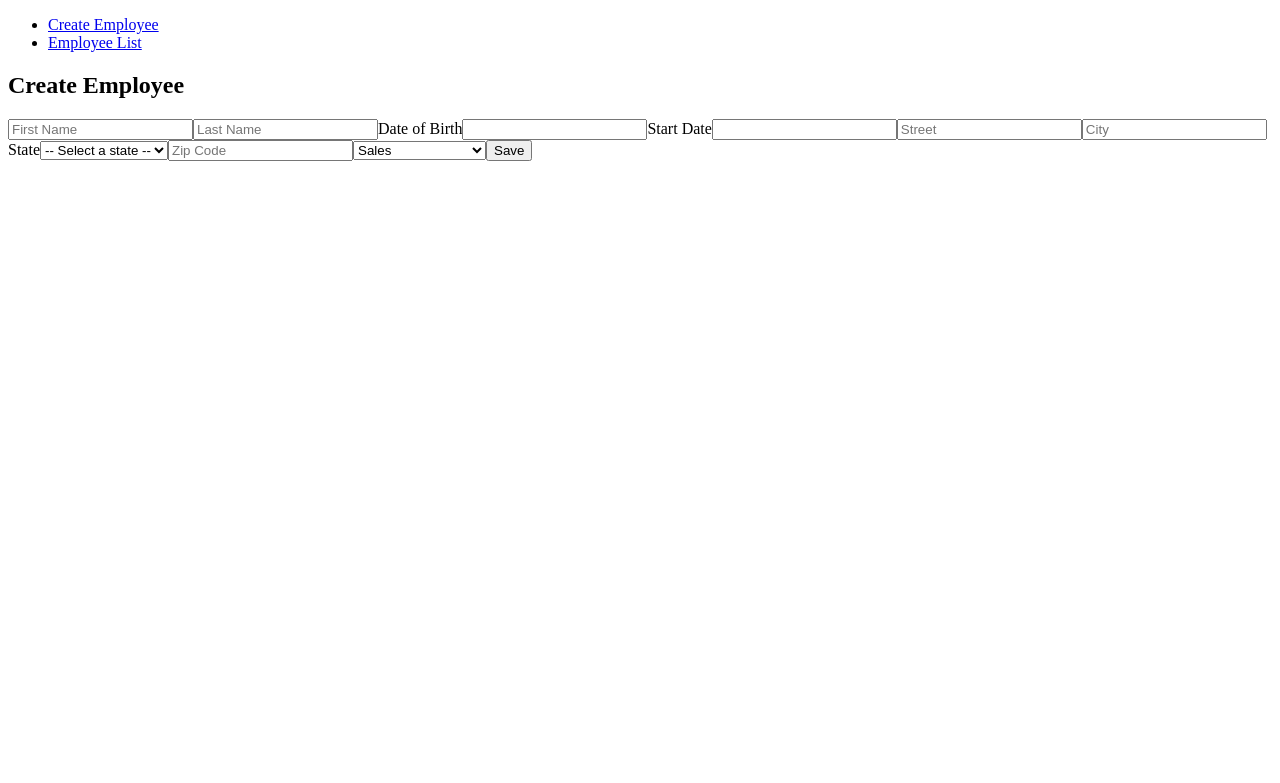
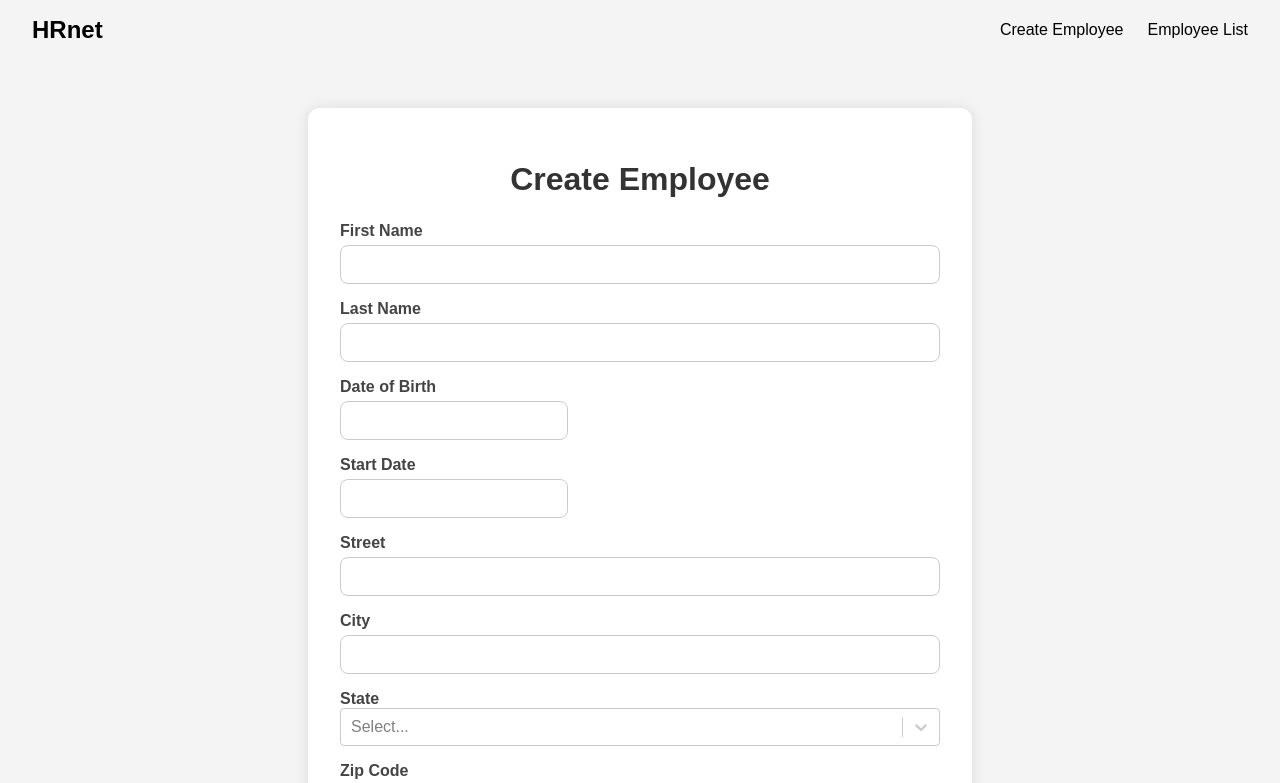
Before and after one commit to Leon-Decarte/P14-HRnet, a React (Vite) app in the folder Front/: page / in a window 1280 px wide. Shown: the top 783 px of the page. Built offline with nearby package versions, Linux system fonts and the light colour scheme.

Commit message:
final comit lightHouse tested

```diff
--- a/Front/src/App.jsx
+++ b/Front/src/App.jsx
@@ -1,16 +1,14 @@
-import { BrowserRouter as Router, Routes, Route, Link } from 'react-router-dom'
-import CreateEmployee from './pages/CreateEmployee'
-import EmployeeList from './pages/EmployeeList'
+import { BrowserRouter as Router, Routes, Route, Link } from "react-router-dom"
+import CreateEmployee from "./pages/CreateEmployee"
+import EmployeeList from "./pages/EmployeeList"
+import Navbar from "./components/Navbar"
+
 
 function App() {
   return (
     <Router>
-      <nav>
-        <ul>
-          <li><Link to="/">Create Employee</Link></li>
-          <li><Link to="/employees">Employee List</Link></li>
-        </ul>
-      </nav>
+
+      <Navbar />
 
       <Routes>
         <Route path="/" element={<CreateEmployee />} />
--- /dev/null
+++ b/Front/src/components/Navbar.css
@@ -0,0 +1,29 @@
+/* 📄 Front/src/components/Navbar.css */
+
+.navbar {
+    display: flex;
+    justify-content: space-between;
+    align-items: center;
+    padding: 1rem 2rem;
+    color: white;
+    margin-bottom: 3rem;
+}
+
+.navbar-title a {
+    color: black;
+    font-size: 1.5rem;
+    font-weight: bold;
+    text-decoration: none;
+}
+
+.navbar-links a {
+    color: black;
+    margin-left: 1.5rem;
+    text-decoration: none;
+    font-weight: 500;
+    transition: color 0.3s;
+}
+
+.navbar-links a:hover {
+    color: #2e8b26;
+}
--- /dev/null
+++ b/Front/src/components/Navbar.jsx
@@ -0,0 +1,17 @@
+// 📄 Front/src/components/Navbar.jsx
+import { Link } from "react-router-dom"
+import "./Navbar.css"
+
+export default function Navbar() {
+    return (
+        <nav className="navbar">
+            <div className="navbar-title">
+                <Link to="/">HRnet</Link>
+            </div>
+            <div className="navbar-links">
+                <Link to="/">Create Employee</Link>
+                <Link to="/employees">Employee List</Link>
+            </div>
+        </nav>
+    )
+}
--- a/Front/src/data/states.jsx
+++ b/Front/src/data/states.jsx
@@ -1,6 +1,7 @@
 // src/data/states.js
 
-export const states = [
+
+const states = [
     { name: "Alabama", abbreviation: "AL" },
     { name: "Alaska", abbreviation: "AK" },
     { name: "Arizona", abbreviation: "AZ" },
@@ -10,3 +11,5 @@ export const states = [
     { name: "Texas", abbreviation: "TX" },
     // Ajoute plus d'états ici si tu veux...
 ]
+
+export default states
--- /dev/null
+++ b/Front/src/pages/CreateEmployee.css
@@ -0,0 +1,68 @@
+
+
+body {
+    font-family: Arial, sans-serif;
+    background-color: #f4f4f4;
+    margin: 0;
+    padding: 0;
+}
+/* Conteneur général */
+.form-container {
+    max-width: 600px;
+    margin: 0 auto;
+    padding: 2rem;
+    background-color: #ffffff;
+    box-shadow: 0 0 15px rgba(0, 0, 0, 0.1);
+    border-radius: 12px;
+}
+
+/* Titres */
+.form-container h1 {
+    text-align: center;
+    margin-bottom: 1.5rem;
+    color: #333;
+}
+
+/* Champs du formulaire */
+form label {
+    display: block;
+    margin-top: 1rem;
+    font-weight: bold;
+    color: #444;
+}
+
+form input,
+form .custom-datepicker input {
+    width: 100%;
+    padding: 0.6rem;
+    margin-top: 0.3rem;
+    border: 1px solid #ccc;
+    border-radius: 8px;
+    font-size: 1rem;
+    box-sizing: border-box;
+}
+
+/* Bouton Save */
+form button {
+    margin-top: 1.5rem;
+    width: 100%;
+    padding: 0.8rem;
+    background-color: #2e8b26;
+    color: white;
+    font-weight: bold;
+    font-size: 1rem;
+    border: none;
+    border-radius: 8px;
+    cursor: pointer;
+    transition: background 0.3s ease;
+}
+
+form button:hover {
+    background-color: #54964e;
+}
+
+/* Target the button inside your Modal and make it green */
+.modal-overlay button {
+  background-color: #2e8b26 !important;  /* Green */
+  color: white;
+}
--- a/Front/src/pages/CreateEmployee.jsx
+++ b/Front/src/pages/CreateEmployee.jsx
@@ -1,21 +1,37 @@
+// 📄 Fichier : Front/src/pages/CreateEmployee.jsx
 import { useState } from "react"
-import Modal from "../components/Modal"
+import Select from "react-select"
 import DatePicker from "react-datepicker"
 import "react-datepicker/dist/react-datepicker.css"
-import { states } from "../data/states"
+import states from "../data/states"
+import Modal from "modal-leon-lib"
+import "./CreateEmployee.css"
 
 
-const CreateEmployee = () => {
+const departmentOptions = [
+    { value: "Sales", label: "Sales" },
+    { value: "Marketing", label: "Marketing" },
+    { value: "Engineering", label: "Engineering" },
+    { value: "Human Resources", label: "Human Resources" },
+    { value: "Legal", label: "Legal" },
+]
+
+const stateOptions = states.map((s) => ({
+    value: s.abbreviation,
+    label: s.name,
+}))
+
+export default function CreateEmployee() {
     const [formData, setFormData] = useState({
         firstName: "",
         lastName: "",
-        dateOfBirth: null,
-        startDate: null,
+        dateOfBirth: "",
+        startDate: "",
+        department: "",
         street: "",
         city: "",
         state: "",
         zipCode: "",
-        department: "Sales"
     })
 
     const [isModalOpen, setIsModalOpen] = useState(false)
@@ -27,84 +43,75 @@ const CreateEmployee = () => {
 
     const handleSubmit = (e) => {
         e.preventDefault()
-
-        // Formatage des dates
-        const formattedData = {
-            ...formData,
-            dateOfBirth: formData.dateOfBirth?.toLocaleDateString(),
-            startDate: formData.startDate?.toLocaleDateString()
-        }
-
-        const existingEmployees = JSON.parse(localStorage.getItem("employees")) || []
-        const updatedEmployees = [...existingEmployees, formattedData]
-        localStorage.setItem("employees", JSON.stringify(updatedEmployees))
-
-        setFormData({
-            firstName: "",
-            lastName: "",
-            dateOfBirth: null,
-            startDate: null,
-            street: "",
-            city: "",
-            state: "",
-            zipCode: "",
-            department: "Sales"
-        })
-
+        const employees = JSON.parse(localStorage.getItem("employees")) || []
+        const updated = [...employees, formData]
+        localStorage.setItem("employees", JSON.stringify(updated))
         setIsModalOpen(true)
     }
 
     return (
-        <div className="container">
-            <h2>Create Employee</h2>
+        <div className="form-container">
+            <h1>Create Employee</h1>
             <form onSubmit={handleSubmit}>
-                <input type="text" name="firstName" placeholder="First Name" value={formData.firstName} onChange={handleChange} />
-                <input type="text" name="lastName" placeholder="Last Name" value={formData.lastName} onChange={handleChange} />
+                <label>First Name</label>
+                <input name="firstName" onChange={handleChange} required />
+
+                <label>Last Name</label>
+                <input name="lastName" onChange={handleChange} required />
 
                 <label>Date of Birth</label>
                 <DatePicker
                     selected={formData.dateOfBirth}
-                    onChange={(date) => setFormData((prev) => ({ ...prev, dateOfBirth: date }))}
+                    onChange={(date) =>
+                        setFormData((prev) => ({ ...prev, dateOfBirth: date }))
+                    }
+                    dateFormat="MM/dd/yyyy"
+                    wrapperClassName="custom-datepicker"
+                    popperPlacement="bottom-start"
                 />
 
                 <label>Start Date</label>
                 <DatePicker
                     selected={formData.startDate}
-                    onChange={(date) => setFormData((prev) => ({ ...prev, startDate: date }))}
+                    onChange={(date) =>
+                        setFormData((prev) => ({ ...prev, startDate: date }))
+                    }
+                    dateFormat="MM/dd/yyyy"
+                    wrapperClassName="custom-datepicker"
+                    popperPlacement="bottom-start"
                 />
 
-                <input type="text" name="street" placeholder="Street" value={formData.street} onChange={handleChange} />
-                <input type="text" name="city" placeholder="City" value={formData.city} onChange={handleChange} />
+                <label>Street</label>
+                <input name="street" onChange={handleChange} />
+
+                <label>City</label>
+                <input name="city" onChange={handleChange} />
+
                 <label>State</label>
-                <select
-                    name="state"
-                    value={formData.state}
-                    onChange={handleChange}
-                >
-                    <option value="">-- Select a state --</option>
-                    {states.map((state) => (
-                        <option key={state.abbreviation} value={state.abbreviation}>
-                            {state.name}
-                        </option>
-                    ))}
-                </select>
-                <input type="text" name="zipCode" placeholder="Zip Code" value={formData.zipCode} onChange={handleChange} />
-                <select name="department" value={formData.department} onChange={handleChange}>
-                    <option>Sales</option>
-                    <option>Marketing</option>
-                    <option>Engineering</option>
-                    <option>Human Resources</option>
-                    <option>Legal</option>
-                </select>
+                <Select
+                    options={stateOptions}
+                    onChange={(selected) =>
+                        setFormData((prev) => ({ ...prev, state: selected.value }))
+                    }
+                />
+
+                <label>Zip Code</label>
+                <input name="zipCode" type="number" onChange={handleChange} />
+
+                <label>Department</label>
+                <Select
+                    options={departmentOptions}
+                    onChange={(selected) =>
+                        setFormData((prev) => ({ ...prev, department: selected.value }))
+                    }
+                />
 
                 <button type="submit">Save</button>
             </form>
 
             <Modal isOpen={isModalOpen} onClose={() => setIsModalOpen(false)}>
-                <p>✅ Employee Created!</p>
+                <p> Employee Created!</p>
             </Modal>
         </div>
     )
 }
-
-export default CreateEmployee
--- /dev/null
+++ b/Front/src/pages/EmployeeList.css
@@ -0,0 +1,40 @@
+.container {
+    max-width: 1000px;
+    margin: 2rem auto;
+    padding: 1rem;
+    font-family: Arial, sans-serif;
+}
+
+table {
+    width: 100%;
+    border-collapse: collapse;
+    margin-top: 1rem;
+    font-size: 0.95rem;
+}
+
+th,
+td {
+    padding: 0.75rem;
+    text-align: left;
+    border-bottom: 1px solid #ccc;
+}
+
+th {
+    background-color: #f5f5f5;
+    font-weight: 600;
+    color: #333;
+}
+
+tr:hover {
+    background-color: #f9f9f9;
+}
+
+h1 {
+    text-align: center;
+    margin-bottom: 1.5rem;
+    color: #444;
+}
+
+.css-1blp12k-MuiInputBase-root-MuiOutlinedInput-root{
+    background-color: white;
+}
--- a/Front/src/pages/EmployeeList.jsx
+++ b/Front/src/pages/EmployeeList.jsx
@@ -1,52 +1,68 @@
 import { useEffect, useState } from "react"
+import { DataGrid } from "@mui/x-data-grid"
+import { TextField, Box } from "@mui/material"
+import "./EmployeeList.css"
 
-function EmployeeList() {
+export default function EmployeeList() {
     const [employees, setEmployees] = useState([])
+    const [search, setSearch] = useState("")
 
     useEffect(() => {
-        const storedEmployees = JSON.parse(localStorage.getItem("employees")) || []
-        setEmployees(storedEmployees)
+        const stored = JSON.parse(localStorage.getItem("employees")) || []
+        setEmployees(stored)
     }, [])
 
+    // Définition des colonnes du tableau
+    const columns = [
+        { field: "firstName", headerName: "First Name", flex: 1 },
+        { field: "lastName", headerName: "Last Name", flex: 1 },
+        { field: "startDate", headerName: "Start Date", flex: 1 },
+        { field: "department", headerName: "Department", flex: 1 },
+        { field: "dateOfBirth", headerName: "Date of Birth", flex: 1 },
+        { field: "street", headerName: "Street", flex: 1 },
+        { field: "city", headerName: "City", flex: 1 },
+        { field: "state", headerName: "State", flex: 1 },
+        { field: "zipCode", headerName: "Zip Code", flex: 1 },
+    ]
+
+    // Ajouter un ID unique pour chaque ligne (obligatoire pour DataGrid)
+    const rows = employees.map((emp, index) => ({ id: index, ...emp }))
+
+    // Filtrage des employés en fonction de la recherche
+    const filteredRows = rows.filter((emp) =>
+        Object.values(emp).join(" ").toLowerCase().includes(search.toLowerCase())
+    )
+
     return (
-        <div className="employee-list">
-            <h2>Current Employees</h2>
-            {employees.length === 0 ? (
-                <p>No employees found.</p>
-            ) : (
-                <table border="1">
-                    <thead>
-                        <tr>
-                            <th>First Name</th>
-                            <th>Last Name</th>
-                            <th>Date of Birth</th>
-                            <th>Start Date</th>
-                            <th>Department</th>
-                            <th>Street</th>
-                            <th>City</th>
-                            <th>State</th>
-                            <th>Zip Code</th>
-                        </tr>
-                    </thead>
-                    <tbody>
-                        {employees.map((emp, index) => (
-                            <tr key={index}>
-                                <td>{emp.firstName}</td>
-                                <td>{emp.lastName}</td>
-                                <td>{emp.dateOfBirth}</td>
-                                <td>{emp.startDate}</td>
-                                <td>{emp.department}</td>
-                                <td>{emp.street}</td>
-                                <td>{emp.city}</td>
-                                <td>{emp.state}</td>
-                                <td>{emp.zipCode}</td>
-                            </tr>
-                        ))}
-                    </tbody>
-                </table>
-            )}
-        </div>
+        <Box
+            sx={{
+                maxWidth: "1200px",
+                margin: "0 auto",
+                padding: 2,
+                overflowX: "auto",    // Permet le scroll si vraiment nécessaire
+            }}
+        >
+            <h1>Current Employees</h1>
+
+            {/* Barre de recherche */}
+            <TextField
+                label="Search"
+                variant="outlined"
+                size="small"
+                fullWidth
+                sx={{ marginBottom: 2 }}
+                onChange={(e) => setSearch(e.target.value)}
+            />
+
+            {/* Tableau moderne */}
+            <DataGrid
+                rows={filteredRows}
+                columns={columns}
+                pageSize={10}
+                rowsPerPageOptions={[5, 10, 20]}
+                autoHeight
+                disableColumnMenu
+            />
+        </Box>
     )
 }
-
-export default EmployeeList
```
Also changed, not shown: Front/package.json (+7 -1 lines), Front/src/components/Modal.jsx (deleted, +0 -24 lines), 1 other file (tests, documents, lock files or other folders).
